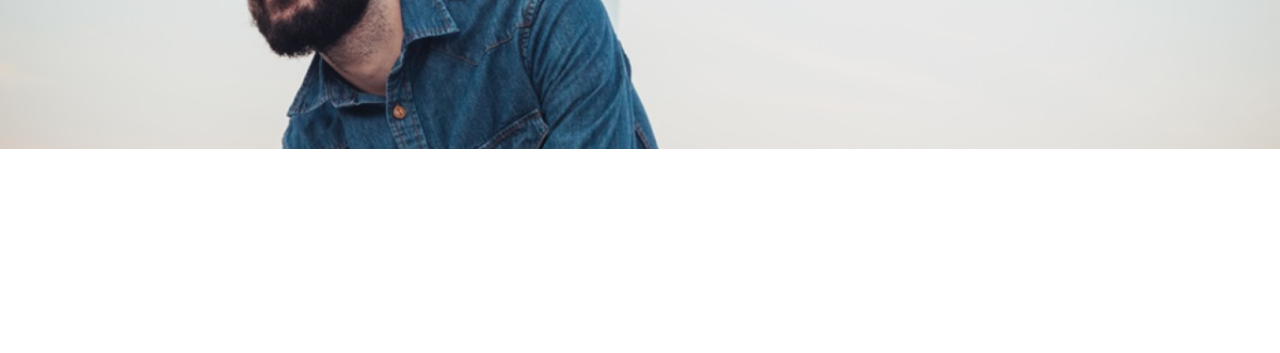
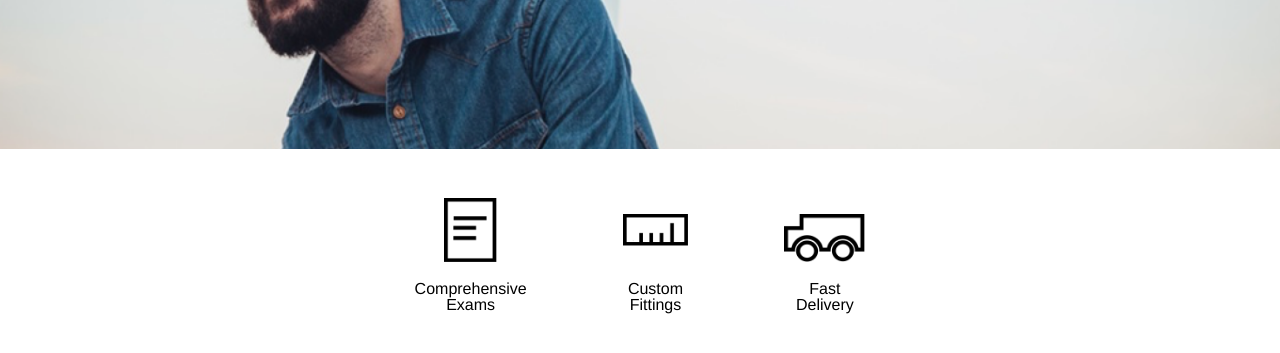
Before and after one commit to shaynefw/tsop, a plain HTML site: page index.html in a window 1280 px wide. Shown: the part 283-636 px from the top of the page. Drawn offline with Linux system fonts and the light colour scheme.

Commit message:
add service section

```diff
--- a/index.html
+++ b/index.html
@@ -36,6 +36,23 @@
         </div>
       </div>
     </header>
+    <!-- Service Section -->
+    <div class="container">
+      <div id="services">
+        <div class="service" id="paper">
+          <img src="./resources/images/paper-icon.png"/>
+          <p>Comprehensive <br/>Exams</p>
+        </div>
+        <div class="service" id="ruler">
+          <img src="./resources/images/ruler-icon.png"/>
+          <p>Custom <br/>Fittings</p>
+        </div>
+        <div class="service" id="truck">
+          <img src="./resources/images/truck-icon.png"/>
+          <p>Fast <br/>Delivery</p>
+        </div>
+      </div>
+    </div>
   </body>
 
 </html>
--- a/resources/css/style.css
+++ b/resources/css/style.css
@@ -68,3 +68,33 @@ ul li:hover {
   font-size: 2em;
   max-width: 12em;
 }
+
+/* Services Section */
+
+#services {
+  display: flex;
+  justify-content: center;
+  align-items: center;
+}
+.service {
+  text-align: center;
+  display: block;
+  padding: 3em;
+}
+.service img {
+
+}
+#paper img {
+  height: 4em;
+  padding-bottom: 1em;
+}
+#ruler  img {
+  height: 2em;
+  padding-top: 1em;
+  padding-bottom: 2em;
+}
+#truck img {
+  height: 3em;
+  padding-bottom: 1em;
+  padding-top: 17px;
+}
```
